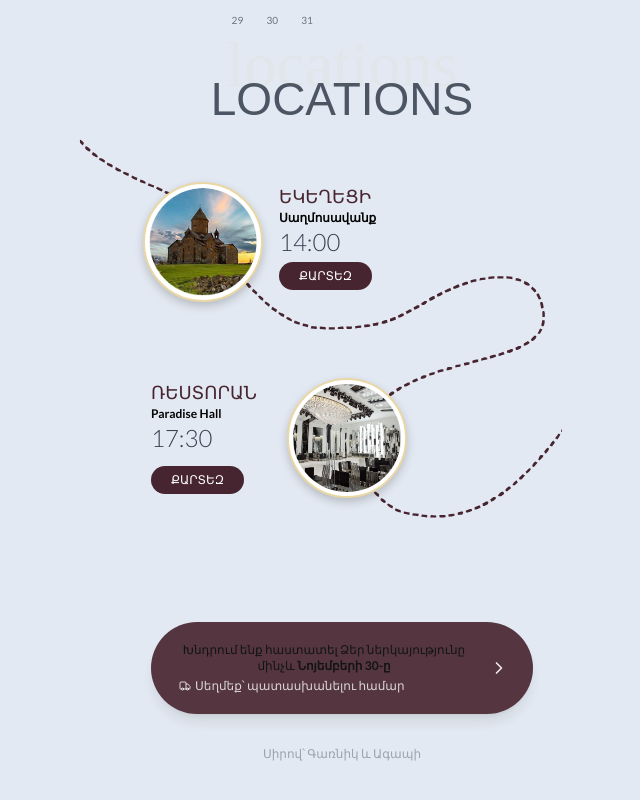
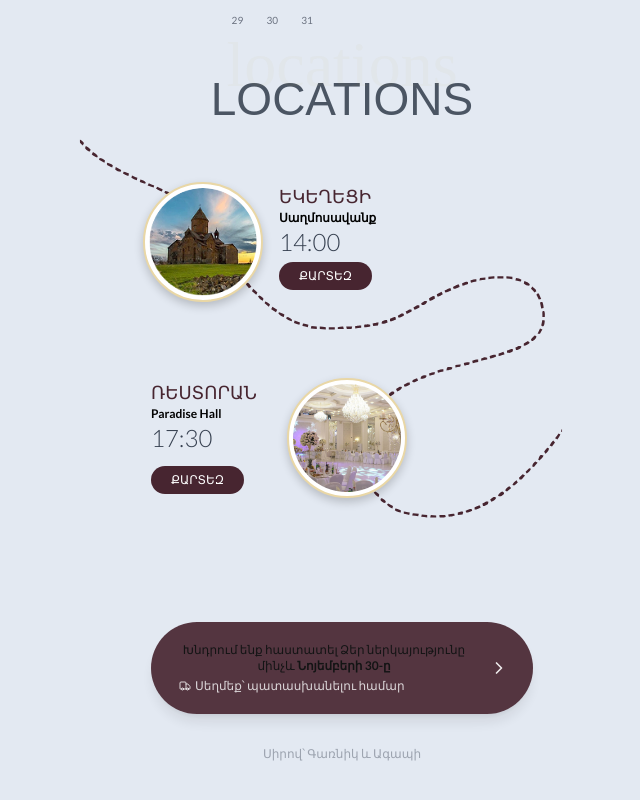
Before and after one commit to Garo150390/wedding-invitation, a Next.js app: page / in a window 1280 px wide. Shown: the part 973-1773 px from the top of the page, without its empty margins (298-938 px from the left). Built offline with nearby package versions, Linux system fonts and the light colour scheme; a web font is replaced by a local one.

Commit message:
changed restoran image

```diff
--- a/app/page.tsx
+++ b/app/page.tsx
@@ -561,7 +561,7 @@ export default function Home() {
                                 <div className="flex justify-end flex-row-reverse">
                                     <div className="w-20 h-20 relative flex-shrink-0">
                                         <div className="circle-image">
-                                            <img src="/images/Rubina.jpg" alt="Church"/>
+                                            <img src="/images/paradise-hall.jpg" alt="Church"/>
                                         </div>
                                     </div>
                                     <div className="w-36 pl-2 text-left">
```
Also changed, not shown: public/images/paradise-hall.jpg (added).
